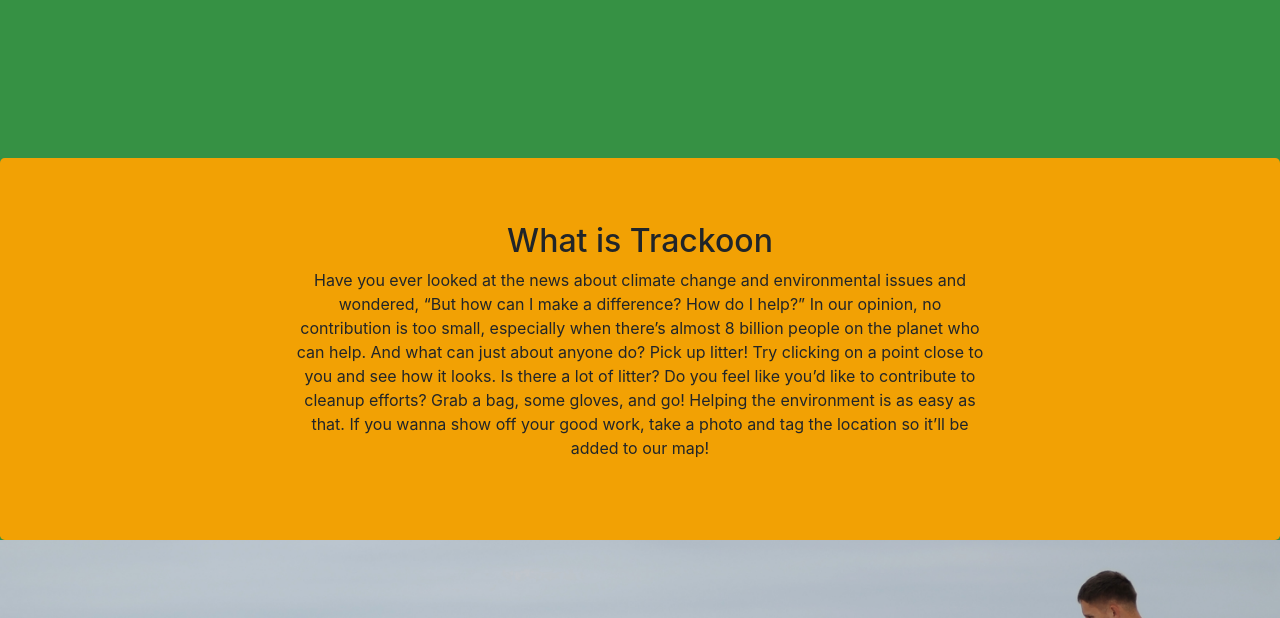
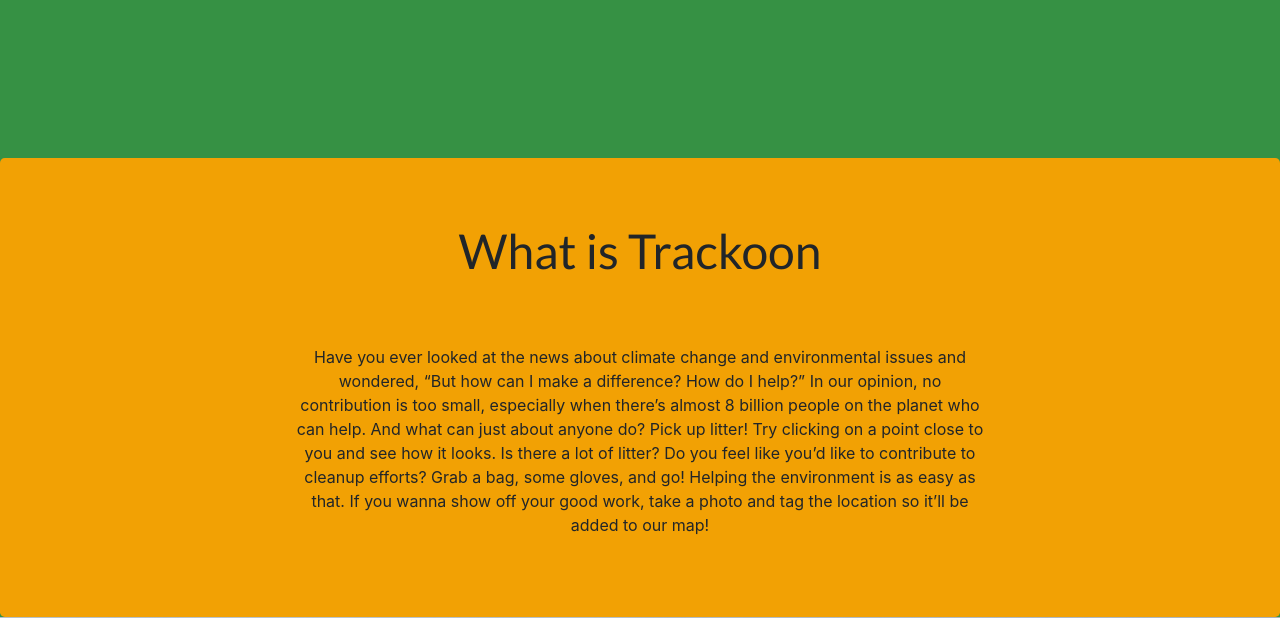
Before and after one commit to shabonout/trashoon, a Django app: page / in a window 1280 px wide. Shown: the part 1068-1686 px from the top of the page. Run offline with Django 3.2, Linux system fonts and the light colour scheme; data comes from the database, SQL or seed files in the repository; some libraries are stand-ins or nearby versions.

Commit message:
Fixed dome ui components

```diff
--- a/django-website/src/pins/static/CSS/style.css
+++ b/django-website/src/pins/static/CSS/style.css
@@ -2,6 +2,10 @@
     height: 100%;
     width: 100%;
     background-image: url("../resources/baclgroundColour.jpg");
+}
+
+.titles{
+    font-family: "Lato"
 }
 
 #Trashoon{
--- a/django-website/src/pins/templates/WebPage.html
+++ b/django-website/src/pins/templates/WebPage.html
@@ -4,6 +4,7 @@
 <head>
     <meta charset="UTF-8">
     <meta name="viewport" content="width=device-width, intitial-scale=1, shrink-to-fit=no">
+    <link href="https://fonts.googleapis.com/css?family=Lato" rel="stylesheet">
     <link rel="stylesheet" href="https://stackpath.bootstrapcdn.com/bootstrap/4.1.3/css/bootstrap.min.css" integrity="sha384-MCw98/SFnGE8fJT3GXwEOngsV7Zt27NXFoaoApmYm81iuXoPkFOJwJ8ERdknLPMO" crossorigin="anonymous">
     <link rel="stylesheet" href="{% static 'CSS/style.css' %}">
     <title>TRACKOON</title>
@@ -64,7 +65,7 @@
     <div id="OurWork" class="jumbotron text-jumbo" style="margin-bottom: 0px; margin-top: 10rem; align-content: center; padding: 5%" >
         <center>
             <h2>
-                What is Trackoon
+                <div class="titles"><font size="8">What is Trackoon<br><br></font></div>
             </h2>
             <p class="p" style="width: 60%">
                 Have you ever looked at the news about climate change and environmental issues and wondered, “But how can I make a difference? How do I help?”
@@ -88,7 +89,7 @@
     <div class="jumbotron text-jumbo" style="margin-bottom: 0px; margin-top: 0rem; align-content: center; padding:2%" >
         <center>
             <h2>
-                TRACKOON Map
+                <div class="titles"><font size="10">TRACKOON Map</font> </div>
             </h2>
             </p>
         </center>
@@ -98,7 +99,7 @@
         <div id="close_page" style="height:30px;width:30px;position:absolute;left:95%;top:0px;z-index:11;">
             <img src="{% static 'resources/x.png' %}" width=100% height=100%>
             </div>
-        <div id="details_page" style="background: lime;opacity:0.8;width:100%;height:61.3em;position:absolute;top:0px;z-index:10;left:0%;">
+        <div id="details_page" style="background: linear-gradient(#f2a104, #389044);opacity:1;width:100%;height:61.3em;position:absolute;top:0px;z-index:10;left:0%;padding:40px">
 
         </div>
     </div>
@@ -198,9 +199,12 @@
                 google.maps.event.addListener(marker, 'click', (function(marker, j) {
                      return function() {
                          document.getElementById('container_page').style.visibility = "visible";
-                         document.getElementById('details_page').innerHTML=arrayMarkers[j][3]
+                         document.getElementById('details_page').innerHTML=
+                         "<div class=\"titles\"><font size=\"5\">"
                          +
-                         "<br><br>"
+                         arrayMarkers[j][3]
+                         +
+                         "</font><br><br>"
                          +
                          "<img src=\""+arrayMarkers[j][0]+"\">"
                          +
```
